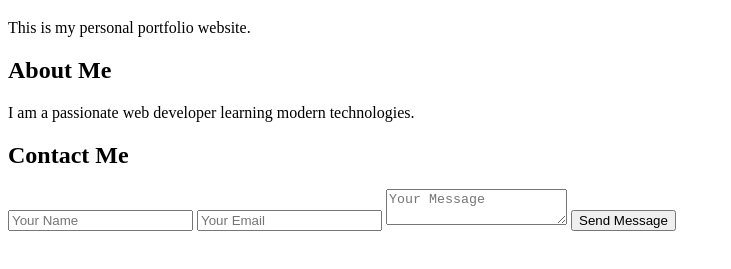
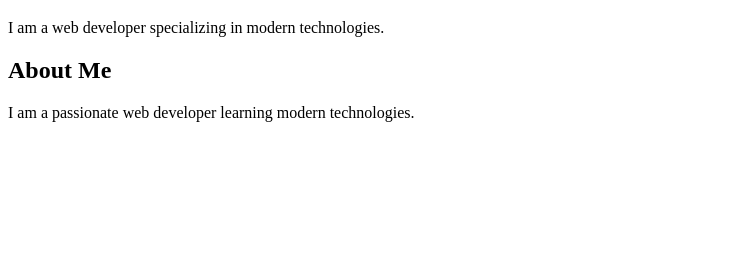
Before and after one commit to 6714120006-sudo/my-portfolio1, a plain HTML site: page index.html in a window 1280 px wide. Shown: the part 61-330 px from the top of the page, without its empty margins (0-731 px from the left). Drawn offline with Linux system fonts and the light colour scheme.

Commit message:
chore: update homepage description on main

```diff
--- a/index.html
+++ b/index.html
@@ -7,21 +7,12 @@
 </head>
 <body>
     <h1>Welcome to My Portfolio</h1>
-    <p>This is my personal portfolio website.</p>
+    <p>I am a web developer specializing in modern technologies.</p>
 
-    <!-- New About section -->
+    <!-- About section -->
     <section id="about">
         <h2>About Me</h2>
         <p>I am a passionate web developer learning modern technologies.</p>
     </section>
 </body>
 </html>
-<section id="contact">
-    <h2>Contact Me</h2>
-    <form>
-        <input type="text" placeholder="Your Name" required>
-        <input type="email" placeholder="Your Email" required>
-        <textarea placeholder="Your Message" required></textarea>
-        <button type="submit">Send Message</button>
-    </form>
-</section>
```
